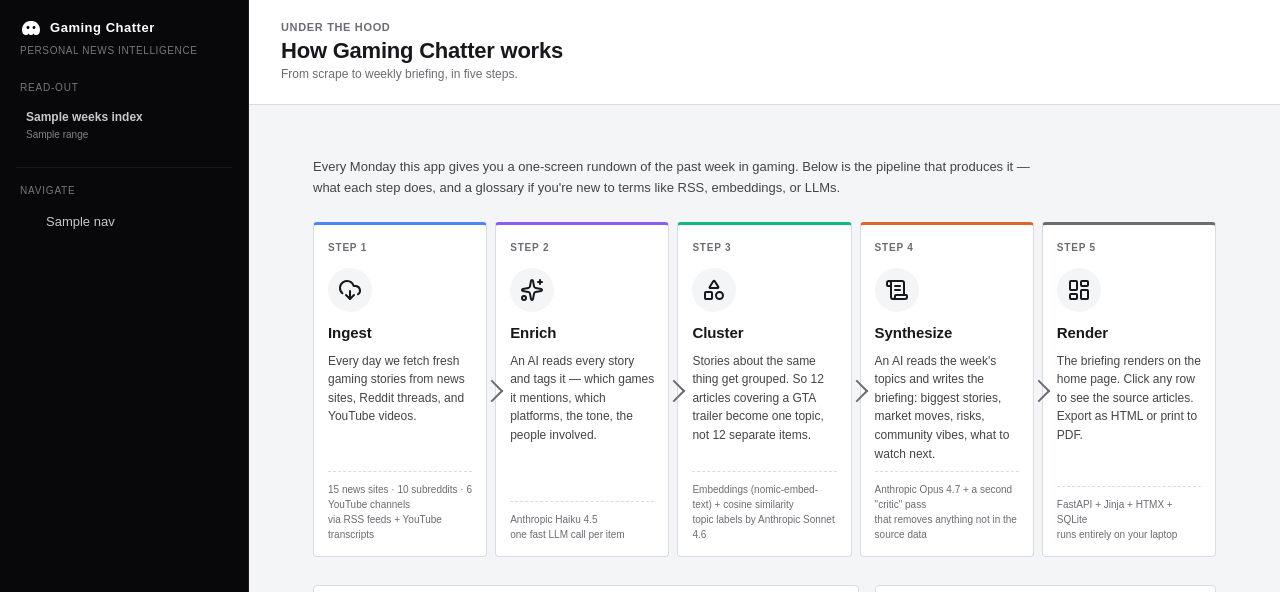
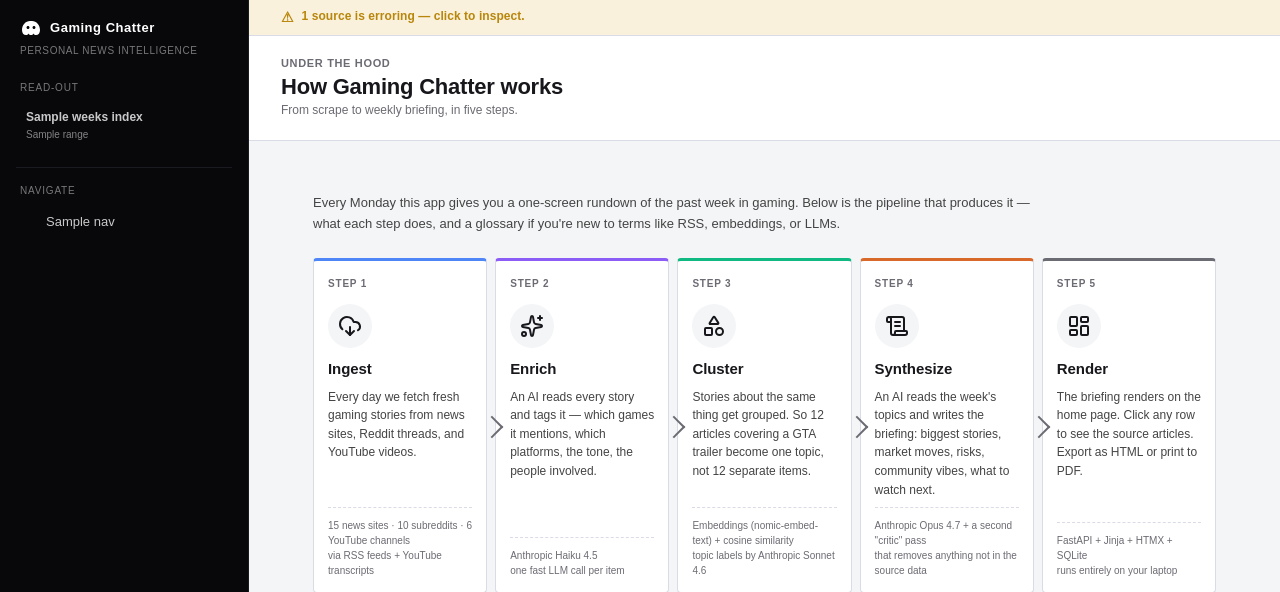
Before and after one commit to swarnimroot/gaming-chatter, a FastAPI app: template app/templates/about.html in a window 1280 px wide. Shown: the top 592 px of the page. Run offline with FastAPI, Linux system fonts and the light colour scheme; the template is opened without the code that fills it: most values are stand-ins (such as "Sample title", 1, 10 or a date in 2020).

Commit message:
feat: Phase 3c.19 — source-failure UI banner above the main column
Small dismissable-by-page-reload banner at the top of every full-page
render when at least one source has `error_count > 3`. Content:
"N sources are erroring — click to inspect." with a link to /sources.
Quiet when all sources are healthy — the partial emits no markup.

Threshold = 3 (strict greater-than; error_count=3 does NOT trigger).
Counted via new `failing_sources_count(session)` helper in
`app/services/chrome.py`. Each full-page route (reports/dashboard/
clusters/sources/about) passes the count into context; the banner
include sits inside `.gc-main`, above `.gc-header`, in both
`shell_base.html` and `reports.html` (which doesn't extend shell_base).

Visuals reuse existing tokens (`--gc-warning`, `--gc-warning-soft`,
`--gc-border`); no new design tokens introduced.

Co-Authored-By: Claude Opus 4.7 (1M context) <noreply@anthropic.com>

```diff
--- a/app/routers/clusters.py
+++ b/app/routers/clusters.py
@@ -23,7 +23,7 @@ from sqlmodel import Session, col, select
 from app.config import TEMPLATES_DIR
 from app.db.models import Cluster, Item, Source
 from app.db.session import get_session
-from app.services.chrome import nav_items_for
+from app.services.chrome import failing_sources_count, nav_items_for
 from app.services.cluster import cluster_window
 from app.services.reports import parse_date_range
 from app.services.sections import (
@@ -224,5 +224,6 @@ def clusters_view(
         "nav_items": nav_items_for(request, "clusters"),
         "total_count": len(ctx["clusters"]),
         "presets": _preset_links(),
+        "failing_sources_count": failing_sources_count(session),
     })
     return templates.TemplateResponse(request, "clusters.html", ctx)
--- a/app/routers/dashboard.py
+++ b/app/routers/dashboard.py
@@ -21,7 +21,7 @@ from sqlmodel import Session, col, select
 from app.config import TEMPLATES_DIR
 from app.db.models import Enrichment, Item, Source
 from app.db.session import get_session
-from app.services.chrome import nav_items_for
+from app.services.chrome import failing_sources_count, nav_items_for
 from app.services.reports import available_weeks, parse_date_range
 from app.services.sections import (
     SECTION_OPTIONS,
@@ -179,5 +179,6 @@ def dashboard(
         "section_options": SECTION_OPTIONS,
         "section_label": section_label_for(section),
         "presets": _preset_links(),
+        "failing_sources_count": failing_sources_count(session),
     })
     return templates.TemplateResponse(request, "dashboard.html", ctx)
--- a/app/routers/reports.py
+++ b/app/routers/reports.py
@@ -32,7 +32,7 @@ from app.db.session import engine
 from app.services import exec_summary as exec_summary_svc
 from app.services import export as export_svc
 from app.services import reports as report_q
-from app.services.chrome import nav_items_for
+from app.services.chrome import failing_sources_count, nav_items_for
 
 router = APIRouter()
 templates = Jinja2Templates(directory=str(TEMPLATES_DIR))
@@ -426,7 +426,8 @@ def reports_view(request: Request, week: str = "", region: str = ""):
                  "can_run_pipeline": True,
                  "sources_meta": {},
                  "region": region_norm, "region_active": region_active,
-                 "exec_summary_hidden_for_region": region_active},
+                 "exec_summary_hidden_for_region": region_active,
+                 "failing_sources_count": failing_sources_count(session)},
             )
 
         active_key = week if week in week_ids else week_ids[0]
@@ -461,6 +462,7 @@ def reports_view(request: Request, week: str = "", region: str = ""):
                 "region": region_norm,
                 "region_active": region_active,
                 "exec_summary_hidden_for_region": region_active,
+                "failing_sources_count": failing_sources_count(session),
             },
         )
 
--- a/app/routers/sources.py
+++ b/app/routers/sources.py
@@ -7,7 +7,7 @@ from sqlmodel import Session, select
 from app.config import TEMPLATES_DIR
 from app.db.models import Source
 from app.db.session import get_session
-from app.services.chrome import nav_items_for
+from app.services.chrome import failing_sources_count, nav_items_for
 from app.services.enrich import enrich_pending
 from app.services.ingest import ingest_all, ingest_source
 
@@ -66,6 +66,7 @@ def list_sources(
         "nav_items": nav_items_for(request, "sources"),
         "total_count": len(all_rows),
         "enabled_count": sum(1 for s in all_rows if s.enabled),
+        "failing_sources_count": failing_sources_count(session),
     })
     return templates.TemplateResponse(request, "sources.html", ctx)
 
--- a/app/services/chrome.py
+++ b/app/services/chrome.py
@@ -6,7 +6,11 @@ definition here keeps a single source of truth.
 """
 from __future__ import annotations
 
+from sqlalchemy import func
+from sqlmodel import Session, select
 from starlette.requests import Request
+
+from app.db.models import Source
 
 # (id, label, icon, route_name) — `route_name` is the FastAPI route name used
 # with request.url_for(...) so links resolve correctly under a path prefix
@@ -18,6 +22,28 @@ NAV_ITEMS_BASE = [
     {"id": "sources",   "label": "Sources",         "icon": "rss",       "route": "list_sources"},
     {"id": "about",     "label": "About",           "icon": "info",      "route": "about"},
 ]
+
+# Phase 3c.19 — source-failure UI banner threshold. A source is considered
+# "erroring" once `Source.error_count > 3`; the alert banner at the top of
+# every full-page render counts these and links to /sources.
+FAILING_SOURCE_ERROR_THRESHOLD = 3
+
+
+def failing_sources_count(session: Session) -> int:
+    """Return the number of sources with error_count above the threshold.
+
+    Used by the alert banner partial (`_alert_banner.html`) included in
+    `shell_base.html` and `reports.html`. Returns 0 when the table is empty
+    or all sources are healthy — the partial renders nothing in that case.
+    """
+    stmt = select(func.count(Source.id)).where(
+        Source.error_count > FAILING_SOURCE_ERROR_THRESHOLD
+    )
+    result = session.exec(stmt).first()
+    if result is None:
+        return 0
+    # SQLModel's exec on a select(func.count(...)) returns a scalar int directly.
+    return int(result or 0)
 
 
 def nav_items_for(request: Request, active_id: str) -> list[dict]:
--- a/app/static/app.css
+++ b/app/static/app.css
@@ -1475,3 +1475,21 @@ body.gc-shell-body button:focus-visible { outline: none; box-shadow: 0 0 0 2px #
   background: var(--gc-accent-soft); border-color: var(--gc-accent-soft);
   box-shadow: -5px 0 0 var(--gc-accent-soft), 5px 0 0 var(--gc-accent-soft);
 }
+
+/* ---------- Phase 3c.19 — source-failure alert banner ------------------
+   Sits inside .gc-main, above .gc-header. Width = main column. Dismiss-by-
+   reload (no JS); the partial renders nothing when all sources are healthy. */
+.gc-alert-banner {
+  padding: 8px 32px;
+  border-bottom: 1px solid var(--gc-border);
+  font-size: 12px;
+  background: var(--gc-warning-soft);
+  color: var(--gc-warning);
+}
+.gc-alert-banner-link {
+  display: inline-flex; align-items: center; gap: 8px;
+  color: inherit; text-decoration: none; font-weight: 600;
+}
+.gc-alert-banner-link:hover { text-decoration: underline; }
+.gc-alert-banner-icon { font-size: 14px; line-height: 1; }
+.gc-alert-banner-text { letter-spacing: 0.005em; }
--- /dev/null
+++ b/app/templates/_alert_banner.html
@@ -0,0 +1,22 @@
+{# Phase 3c.19 — source-failure alert banner.
+
+Included from `shell_base.html` (above .gc-header) and `reports.html` (above
+the .gc-shell flex row). Renders ONLY when `failing_sources_count > 0`; when
+all sources are healthy, the partial emits no markup.
+
+Context vars (set by the router that renders the parent template):
+  - failing_sources_count (int) : sources with `error_count > 3`.
+
+Style: small dismissable-by-page-reload chip-row (no JS dismissal — kept
+simple per CLAUDE.md "no JS build" rule). Links to /sources for inspection.
+#}
+{% if (failing_sources_count or 0) > 0 %}
+<div class="gc-alert-banner gc-alert-banner--warn" role="status" aria-live="polite">
+  <a class="gc-alert-banner-link" href="{{ request.url_for('list_sources') }}">
+    <span class="gc-alert-banner-icon" aria-hidden="true">&#9888;</span>
+    <span class="gc-alert-banner-text">
+      {{ failing_sources_count }} source{{ 's' if failing_sources_count != 1 else '' }} {{ 'are' if failing_sources_count != 1 else 'is' }} erroring — click to inspect.
+    </span>
+  </a>
+</div>
+{% endif %}
--- a/app/templates/reports.html
+++ b/app/templates/reports.html
@@ -61,6 +61,10 @@
 
   {# ===== Main column ===== #}
   <div class="gc-main" id="readout-main">
+
+    {# Phase 3c.19 — source-failure alert banner. Renders only when
+       `failing_sources_count > 0`; otherwise the partial is silent. #}
+    {% include "_alert_banner.html" %}
 
     {# ----- Header ----- #}
     <header class="gc-header">
--- a/app/templates/shell_base.html
+++ b/app/templates/shell_base.html
@@ -32,6 +32,10 @@
   {% include "_sidebar.html" %}
 
   <div class="gc-main">
+
+    {# Phase 3c.19 — source-failure alert banner. Renders only when
+       `failing_sources_count > 0`; otherwise the partial is silent. #}
+    {% include "_alert_banner.html" %}
 
     <header class="gc-header">
       <div>
```
Also changed, not shown: app/routers/about.py (+9 -4 lines).
